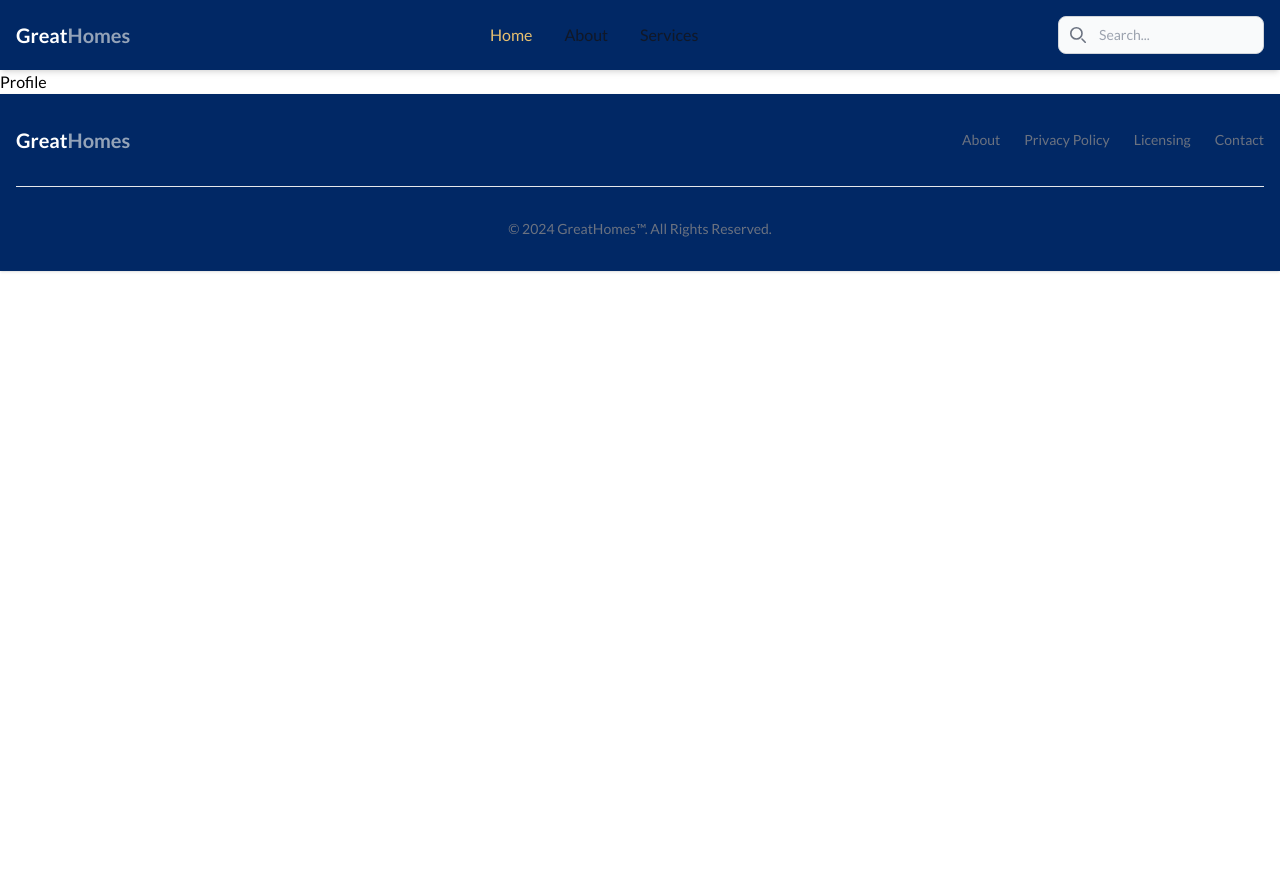
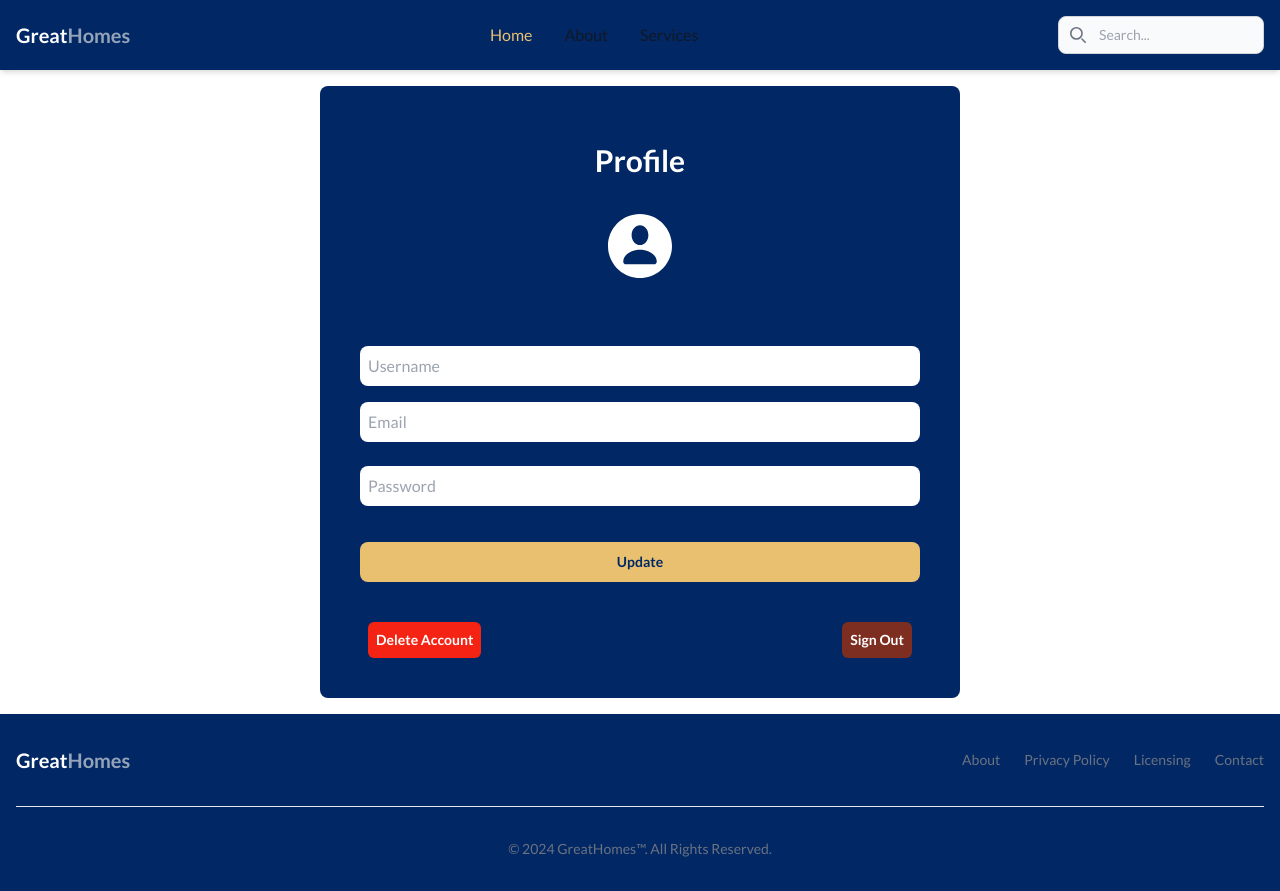
Before and after one commit to shane-abh/Great-Homes, a React (Vite) app in the folder client/: page /Profile in a window 1280 px wide. Before the commit the page ends 800 px from the top, so only its background shows below. Built offline with nearby package versions, Linux system fonts and the light colour scheme.

Commit message:
Profile page UI created

```diff
--- a/client/src/pages/Profile.jsx
+++ b/client/src/pages/Profile.jsx
@@ -1,3 +1,81 @@
+import { Link, useNavigate } from "react-router-dom";
+import house_logo from "../assets/house_logo.svg";
+import user_avatar from "../assets/user_avatar.svg"
+import { useState } from "react";
+
 export default function Profile() {
-	return <div>Profile</div>;
+  const [formData, setFormData] = useState({});
+
+  const handleChange = (e) => {
+    setFormData({
+      ...formData,
+      [e.target.name]: e.target.value,
+    });
+  };
+
+  const handleSubmit = () => {};
+
+  return (
+    <div className=" w-[90vw] sm:w-[70vw] md:w-[50vw] mx-auto my-[2vh]">
+      <div className="bg-primary w-full  rounded-lg flex-col justify-center p-8 sm:p-10 md:p-15 ">
+
+        <h1 className="text-white text-center text-2xl md:text-3xl font-semibold my-4 mb8">
+          Profile
+        </h1>
+
+		<div className="flex justify-center">
+			<img src={user_avatar} className="w-30  my-5 w-1/2 md:w-1/5  xl:w-[5vw]"/>
+		</div>
+
+        {/* Inputs  */}
+        <form onSubmit={handleSubmit}>
+          <div className="flex-col  justify-center  items-center   lg:mt-10">
+            <input
+              className="bg-white my-4 md:my-2 p-2 w-full rounded-lg"
+              placeholder="Username"
+              type="text"
+              name="username"
+              id="username"
+              onChange={handleChange}
+              required
+            />
+            <input
+              className="bg-white my-4 md:my-2 p-2 w-full rounded-lg"
+              placeholder="Email"
+              type="email"
+              name="email"
+              id="email"
+              onChange={handleChange}
+              required
+            />
+            <input
+              className="bg-white  mb-0 md:my-4 p-2 w-full rounded-lg"
+              placeholder="Password"
+              type="password"
+              name="password"
+              id="password"
+              onChange={handleChange}
+              required
+            />
+          </div>
+
+          {/* Buttons */}
+
+          <div className="mt-5 ">
+            <input
+              className="focus:outline-none w-full text-primary bg-secondary  font-bold rounded-lg text-sm px-5 py-2.5 me-2 mb-2 dark:focus:ring-yellow-900"
+              type="submit"
+              value={"Update"}
+            />
+          </div>
+        </form>
+
+		<div className="w-full flex md:flex-row flex-col  justify-between text-white text-sm font-bold md:px-2 mt-8">
+        <button className="bg-[#F52314] my-4 md:my-0 p-2 rounded-md">Delete Account</button>
+        <button className="bg-[#7e2d21] p-2 rounded-md">Sign Out</button>
+      </div>
+      </div>
+
+    </div>
+  );
 }
--- a/client/tailwind.config.js
+++ b/client/tailwind.config.js
@@ -8,6 +8,7 @@ export default {
     extend: {
       colors: {
         "primary": "#012865",
+        "secondary": "#E8C06F",
         "loginBox": "#012865",
         "buttonSecondaryColor": "#E8C06F",
         "buttonSecondaryTextColor": "#102339"
```
Also changed, not shown: client/src/assets/user_avatar.svg (added).
